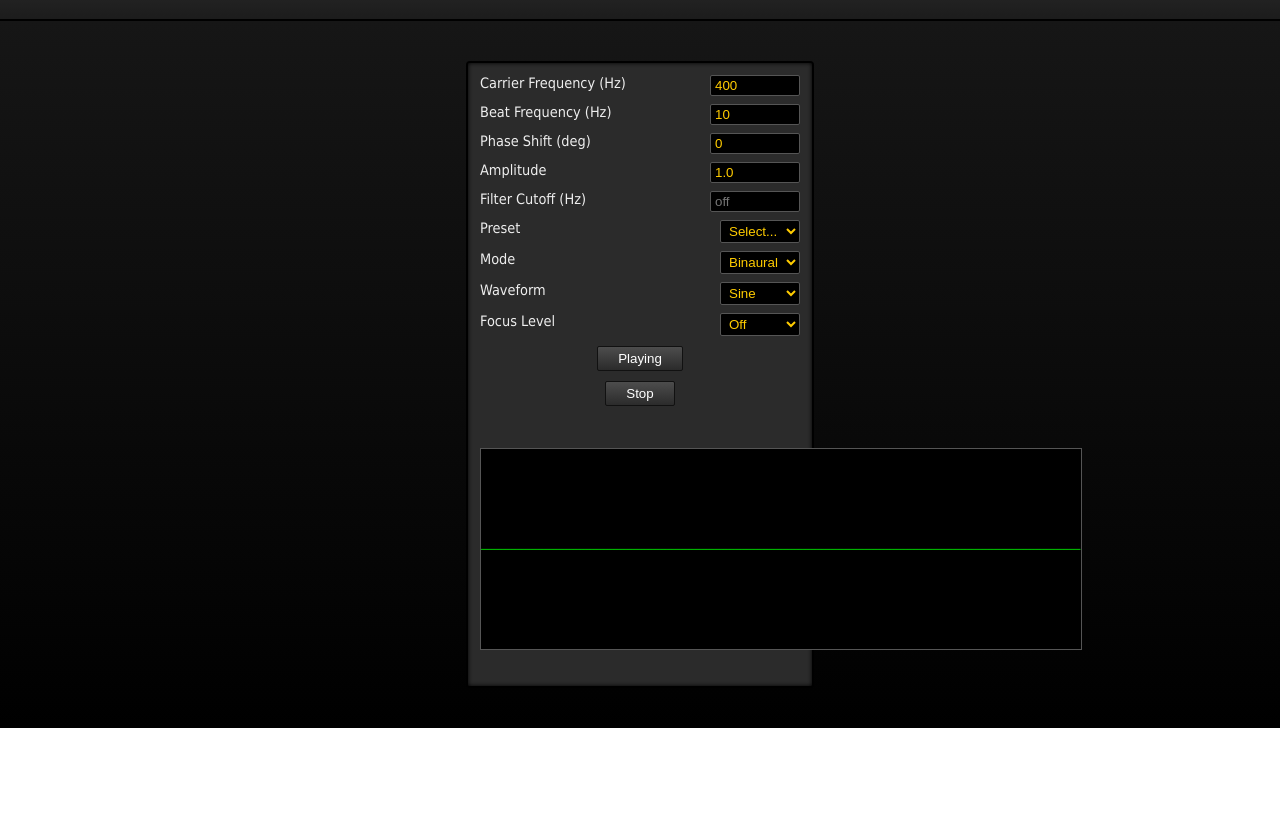
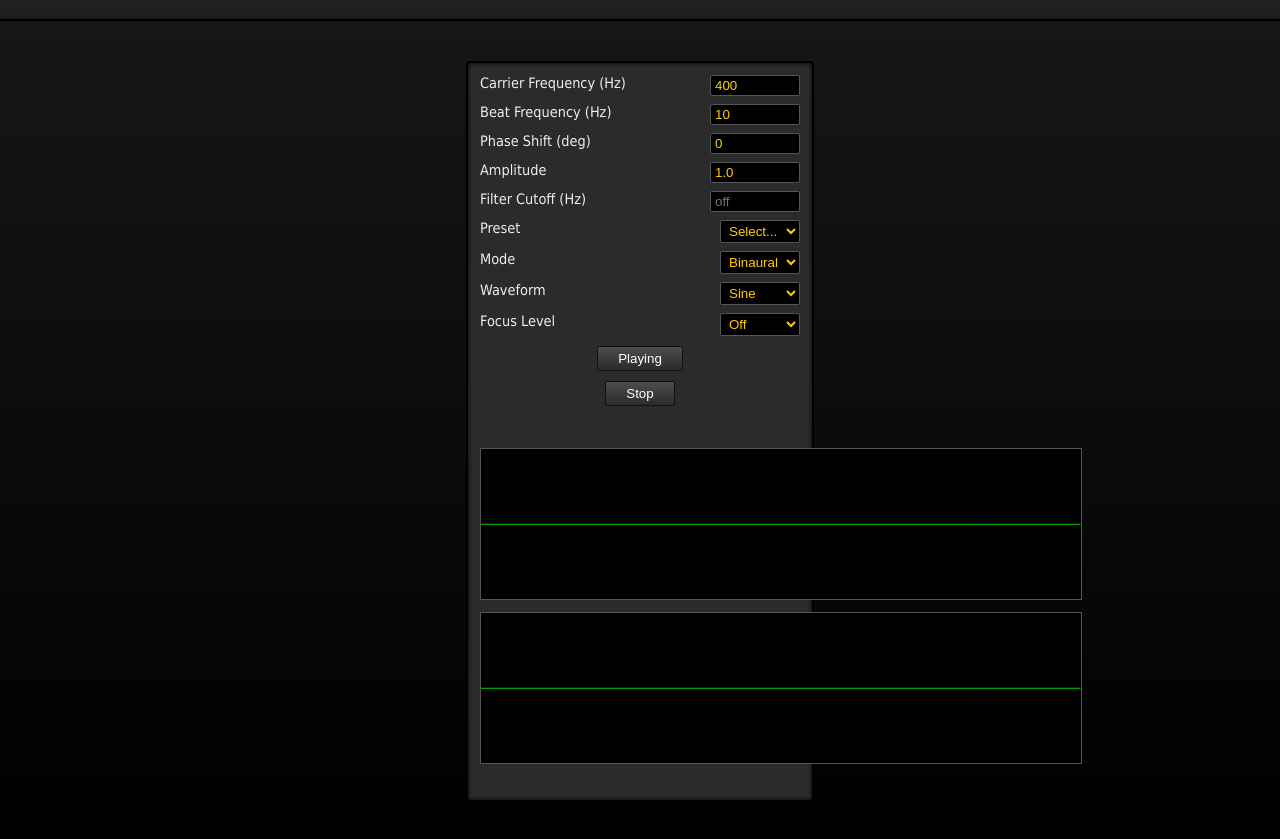
Before and after one commit to meistro57/Hemi-Lab, a plain HTML site: page www/index.html in a window 1280 px wide. Both pictures are taken after a click on the button "Play". Shown: the part 109-948 px from the top of the page. Before the commit the page ends 837 px from the top, so only its background shows below. Drawn offline with Linux system fonts and the light colour scheme.

Commit message:
Add separate channel visualizers

```diff
--- a/www/app.js
+++ b/www/app.js
@@ -3,9 +3,12 @@ let audioCtx;
 let workletNode;
 let paramInterval;
 let presets = [];
-let analyser;
-let freqData;
-let timeData;
+let analyserL;
+let analyserR;
+let freqDataL;
+let freqDataR;
+let timeDataL;
+let timeDataR;
 let animId;
 
 async function start() {
@@ -17,12 +20,19 @@ async function start() {
   workletNode = new AudioWorkletNode(audioCtx, 'buffer-player', {
     outputChannelCount: [2]
   });
-  analyser = audioCtx.createAnalyser();
-  analyser.fftSize = 1024;
-  freqData = new Uint8Array(analyser.frequencyBinCount);
-  timeData = new Uint8Array(analyser.fftSize);
-  workletNode.connect(analyser);
-  analyser.connect(audioCtx.destination);
+  const splitter = audioCtx.createChannelSplitter(2);
+  analyserL = audioCtx.createAnalyser();
+  analyserR = audioCtx.createAnalyser();
+  analyserL.fftSize = 1024;
+  analyserR.fftSize = 1024;
+  freqDataL = new Uint8Array(analyserL.frequencyBinCount);
+  freqDataR = new Uint8Array(analyserR.frequencyBinCount);
+  timeDataL = new Uint8Array(analyserL.fftSize);
+  timeDataR = new Uint8Array(analyserR.fftSize);
+  workletNode.connect(splitter);
+  splitter.connect(analyserL, 0);
+  splitter.connect(analyserR, 1);
+  workletNode.connect(audioCtx.destination);
 
   socket.binaryType = 'arraybuffer';
   socket.onmessage = (ev) => {
@@ -65,7 +75,12 @@ function stop() {
     cancelAnimationFrame(animId);
     animId = null;
   }
-  analyser = null;
+  analyserL = null;
+  analyserR = null;
+  freqDataL = null;
+  freqDataR = null;
+  timeDataL = null;
+  timeDataR = null;
 
   const btn = document.getElementById('connect');
   if (btn) {
@@ -90,32 +105,56 @@ function sendParams() {
 }
 
 function drawScope() {
-  if (!analyser) return;
-  const canvas = document.getElementById('scope');
-  if (!canvas) return;
-  const ctx = canvas.getContext('2d');
-  const { width, height } = canvas;
-  ctx.fillStyle = '#000';
-  ctx.fillRect(0, 0, width, height);
+  if (!analyserL || !analyserR) return;
+  const leftCanvas = document.getElementById('scope-left');
+  const rightCanvas = document.getElementById('scope-right');
+  if (!leftCanvas || !rightCanvas) return;
+  const ctxL = leftCanvas.getContext('2d');
+  const ctxR = rightCanvas.getContext('2d');
+  const { width, height } = leftCanvas;
+  ctxL.fillStyle = '#000';
+  ctxL.fillRect(0, 0, width, height);
+  ctxR.fillStyle = '#000';
+  ctxR.fillRect(0, 0, width, height);
 
-  analyser.getByteTimeDomainData(timeData);
-  ctx.strokeStyle = '#0f0';
-  ctx.beginPath();
-  for (let i = 0; i < timeData.length; i++) {
-    const x = (i / timeData.length) * width;
-    const y = (timeData[i] / 255) * height;
-    if (i === 0) ctx.moveTo(x, y);
-    else ctx.lineTo(x, y);
+  analyserL.getByteTimeDomainData(timeDataL);
+  analyserR.getByteTimeDomainData(timeDataR);
+
+  ctxL.strokeStyle = '#0f0';
+  ctxL.beginPath();
+  for (let i = 0; i < timeDataL.length; i++) {
+    const x = (i / timeDataL.length) * width;
+    const y = (timeDataL[i] / 255) * height;
+    if (i === 0) ctxL.moveTo(x, y);
+    else ctxL.lineTo(x, y);
   }
-  ctx.stroke();
+  ctxL.stroke();
 
-  analyser.getByteFrequencyData(freqData);
-  ctx.fillStyle = '#ff0';
-  const barWidth = width / freqData.length;
-  for (let i = 0; i < freqData.length; i++) {
-    const val = freqData[i] / 255;
+  ctxR.strokeStyle = '#0f0';
+  ctxR.beginPath();
+  for (let i = 0; i < timeDataR.length; i++) {
+    const x = (i / timeDataR.length) * width;
+    const y = (timeDataR[i] / 255) * height;
+    if (i === 0) ctxR.moveTo(x, y);
+    else ctxR.lineTo(x, y);
+  }
+  ctxR.stroke();
+
+  analyserL.getByteFrequencyData(freqDataL);
+  ctxL.fillStyle = '#ff0';
+  const barWidth = width / freqDataL.length;
+  for (let i = 0; i < freqDataL.length; i++) {
+    const val = freqDataL[i] / 255;
     const barHeight = val * (height / 3);
-    ctx.fillRect(i * barWidth, height - barHeight, barWidth, barHeight);
+    ctxL.fillRect(i * barWidth, height - barHeight, barWidth, barHeight);
+  }
+
+  analyserR.getByteFrequencyData(freqDataR);
+  ctxR.fillStyle = '#ff0';
+  for (let i = 0; i < freqDataR.length; i++) {
+    const val = freqDataR[i] / 255;
+    const barHeight = val * (height / 3);
+    ctxR.fillRect(i * barWidth, height - barHeight, barWidth, barHeight);
   }
 
   animId = requestAnimationFrame(drawScope);
--- a/www/index.html
+++ b/www/index.html
@@ -60,7 +60,7 @@
       margin-top: 4px;
       min-height: 1em;
     }
-    #scope {
+    #scope-left, #scope-right {
       display: block;
       margin: 12px auto 0 auto;
       background: #000;
@@ -127,7 +127,8 @@
     <button id="connect">Play</button>
     <button id="stop">Stop</button>
     <div class="status" id="status"></div>
-    <canvas id="scope" width="600" height="200"></canvas>
+    <canvas id="scope-left" width="600" height="150"></canvas>
+    <canvas id="scope-right" width="600" height="150"></canvas>
     <div class="notes" id="preset-notes"></div>
   </div>
   <script src="app.js"></script>
```
